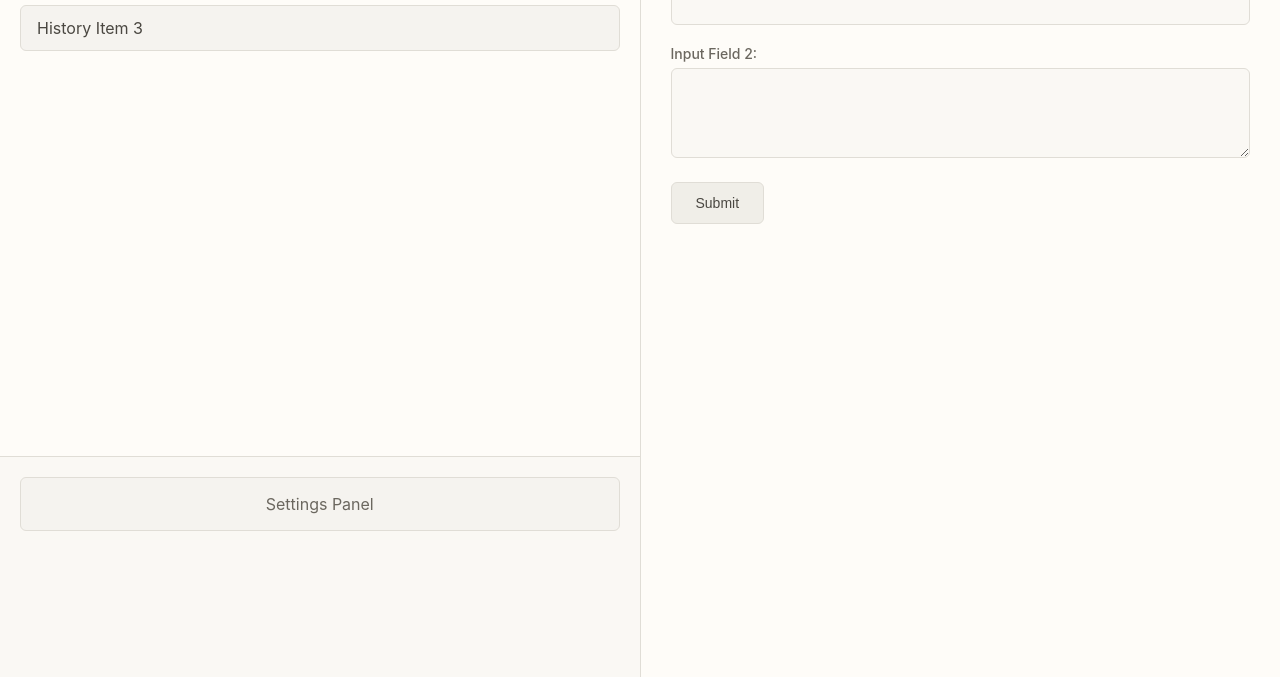
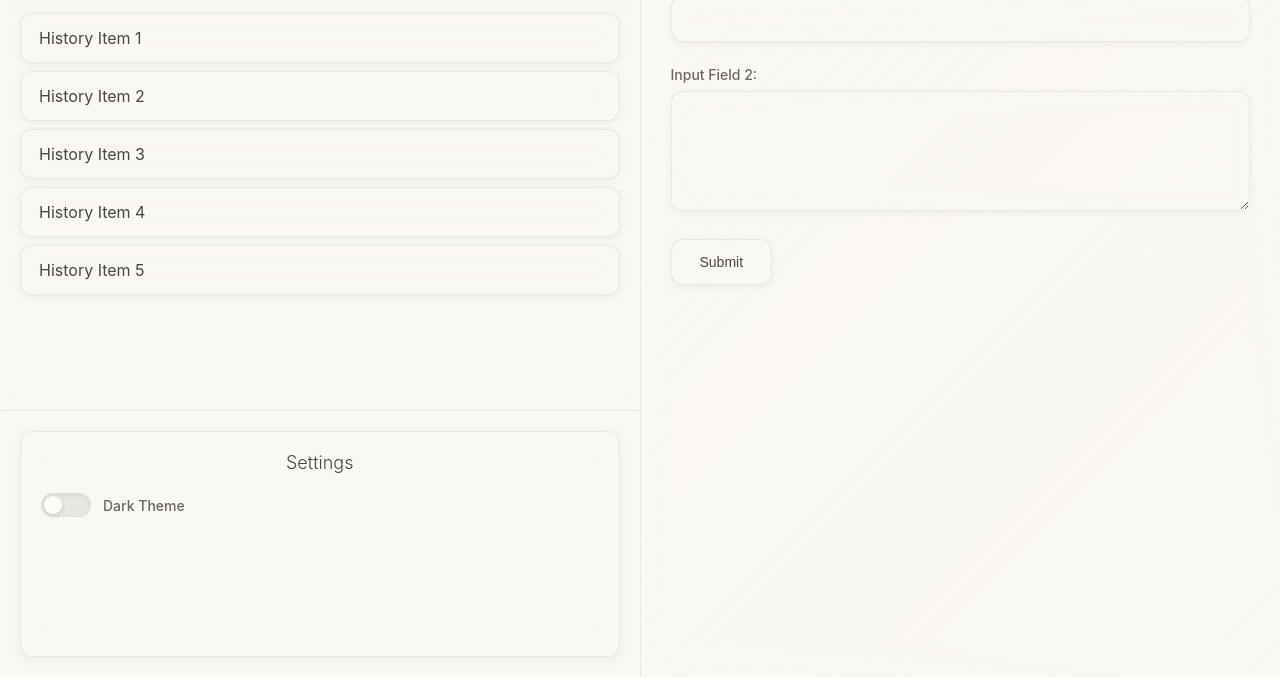
Before and after one commit to c-poramet/HashStorage, a plain HTML site: page index.html in a window 1280 px wide. Shown: the part 123-800 px from the top of the page. Drawn offline with Linux system fonts and the light colour scheme.

Commit message:
Add theme management and enhance UI with glassmorphism effects
- Implemented ThemeManager class for dark/light theme toggling with localStorage persistence.
- Updated index.html to include app title and enhanced settings panel.
- Enhanced styles in style.css for glassmorphism effects and improved transitions.
- Added new history items and improved interaction feedback in history view.

```diff
--- a/index.html
+++ b/index.html
@@ -10,16 +10,32 @@
     <div class="container">
         <!-- Left Column -->
         <div class="left-column">
+            <!-- App Title -->
+            <div class="app-title">
+                <h1>HashStorage</h1>
+            </div>
+
             <!-- History View -->
             <div class="history-view">
                 <div class="history-item">History Item 1</div>
                 <div class="history-item">History Item 2</div>
                 <div class="history-item">History Item 3</div>
+                <div class="history-item">History Item 4</div>
+                <div class="history-item">History Item 5</div>
             </div>
 
             <!-- Settings -->
             <div class="settings">
-                <div class="settings-content">Settings Panel</div>
+                <div class="settings-content">
+                    <h3>Settings</h3>
+                    <div class="setting-item">
+                        <label class="theme-toggle">
+                            <input type="checkbox" id="dark-theme-toggle">
+                            <span class="toggle-slider"></span>
+                            <span class="toggle-label">Dark Theme</span>
+                        </label>
+                    </div>
+                </div>
             </div>
         </div>
 
--- a/script.js
+++ b/script.js
@@ -0,0 +1,70 @@
+// Theme management with localStorage persistence
+class ThemeManager {
+    constructor() {
+        this.darkThemeToggle = document.getElementById('dark-theme-toggle');
+        this.init();
+    }
+
+    init() {
+        // Load saved theme from localStorage or default to light
+        const savedTheme = localStorage.getItem('hashStorageTheme') || 'light';
+        this.applyTheme(savedTheme);
+
+        // Set toggle state
+        this.darkThemeToggle.checked = savedTheme === 'dark';
+
+        // Add event listener for theme toggle
+        this.darkThemeToggle.addEventListener('change', (e) => {
+            const newTheme = e.target.checked ? 'dark' : 'light';
+            this.applyTheme(newTheme);
+            this.saveTheme(newTheme);
+        });
+    }
+
+    applyTheme(theme) {
+        if (theme === 'dark') {
+            document.documentElement.setAttribute('data-theme', 'dark');
+        } else {
+            document.documentElement.removeAttribute('data-theme');
+        }
+    }
+
+    saveTheme(theme) {
+        localStorage.setItem('hashStorageTheme', theme);
+    }
+}
+
+// Initialize theme manager when DOM is loaded
+document.addEventListener('DOMContentLoaded', () => {
+    new ThemeManager();
+
+    // Add some interactive functionality to history items
+    const historyItems = document.querySelectorAll('.history-item');
+    historyItems.forEach((item, index) => {
+        item.addEventListener('click', () => {
+            // Remove active class from all items
+            historyItems.forEach(i => i.classList.remove('active'));
+            // Add active class to clicked item
+            item.classList.add('active');
+            console.log(`Selected history item ${index + 1}`);
+        });
+    });
+
+    // Form submission handler
+    const form = document.querySelector('form');
+    if (form) {
+        form.addEventListener('submit', (e) => {
+            e.preventDefault();
+            console.log('Form submitted');
+            // Add your form handling logic here
+        });
+    }
+});
+
+// Add smooth transitions on theme change
+document.addEventListener('DOMContentLoaded', () => {
+    // Add transition class after initial load to prevent flash
+    setTimeout(() => {
+        document.body.classList.add('theme-transitions');
+    }, 100);
+});
--- a/style.css
+++ b/style.css
@@ -22,11 +22,43 @@ html, body {
     --text-primary: #4a4741;
     --text-secondary: #6b675f;
     --border-color: #e0ddd6;
+    --glass-bg: rgba(250, 248, 244, 0.8);
+    --glass-border: rgba(224, 221, 214, 0.6);
+    --shadow-light: rgba(0, 0, 0, 0.05);
+    --shadow-medium: rgba(0, 0, 0, 0.1);
+}
+
+/* Dark theme colors */
+[data-theme="dark"] {
+    --cream-white: #1a1814;
+    --cream-light: #211e1a;
+    --cream-medium: #2a2620;
+    --cream-dark: #332f28;
+    --cream-darker: #3c3830;
+    --text-primary: #e8e6e0;
+    --text-secondary: #b8b4ac;
+    --border-color: #3c3830;
+    --glass-bg: rgba(33, 30, 26, 0.8);
+    --glass-border: rgba(60, 56, 48, 0.6);
+    --shadow-light: rgba(0, 0, 0, 0.2);
+    --shadow-medium: rgba(0, 0, 0, 0.3);
 }
 
 body {
-    background-color: var(--cream-white);
+    background: linear-gradient(135deg, var(--cream-white) 0%, var(--cream-light) 100%);
     color: var(--text-primary);
+}
+
+/* Theme transitions */
+.theme-transitions,
+.theme-transitions *,
+.theme-transitions *::before,
+.theme-transitions *::after {
+    transition: background-color 0.3s ease,
+                background 0.3s ease,
+                color 0.3s ease,
+                border-color 0.3s ease,
+                box-shadow 0.3s ease !important;
 }
 
 /* Custom scrollbar styling */
@@ -67,51 +99,172 @@ body {
     flex: 1;
     display: flex;
     flex-direction: column;
-    background-color: var(--cream-light);
-    border-right: 1px solid var(--border-color);
+    background: var(--glass-bg);
+    backdrop-filter: blur(10px);
+    border-right: 1px solid var(--glass-border);
+    box-shadow: inset 0 1px 0 rgba(255, 255, 255, 0.1);
 }
 
-/* History view - 3 flex */
+/* App Title - 1 flex */
+.app-title {
+    flex: 1;
+    display: flex;
+    align-items: center;
+    justify-content: center;
+    padding: 20px;
+    background: linear-gradient(135deg, var(--glass-bg) 0%, var(--cream-light) 100%);
+    backdrop-filter: blur(15px);
+    border-bottom: 1px solid var(--glass-border);
+    box-shadow: 0 2px 10px var(--shadow-light);
+}
+
+.app-title h1 {
+    font-size: 28px;
+    font-weight: 300;
+    letter-spacing: 2px;
+    color: var(--text-primary);
+    text-shadow: 0 1px 2px var(--shadow-light);
+}
+
+/* History view - 5 flex */
 .history-view {
+    flex: 5;
+    display: flex;
+    flex-direction: column;
+    padding: 20px;
+    background: var(--glass-bg);
+    backdrop-filter: blur(8px);
+    border-bottom: 1px solid var(--glass-border);
+    overflow-y: auto;
+    gap: 8px;
+}
+
+.history-item {
+    padding: 14px 18px;
+    background: var(--glass-bg);
+    backdrop-filter: blur(12px);
+    border: 1px solid var(--glass-border);
+    border-radius: 12px;
+    transition: all 0.3s ease;
+    cursor: pointer;
+    box-shadow: 0 2px 8px var(--shadow-light);
+    position: relative;
+    overflow: hidden;
+}
+
+.history-item::before {
+    content: '';
+    position: absolute;
+    top: 0;
+    left: -100%;
+    width: 100%;
+    height: 100%;
+    background: linear-gradient(90deg, transparent, rgba(255, 255, 255, 0.1), transparent);
+    transition: left 0.5s ease;
+}
+
+.history-item:hover {
+    background: var(--cream-medium);
+    transform: translateY(-2px);
+    box-shadow: 0 4px 15px var(--shadow-medium);
+}
+
+.history-item:hover::before {
+    left: 100%;
+}
+
+.history-item.active {
+    background: var(--text-primary);
+    color: var(--cream-white);
+    border-color: var(--text-primary);
+    box-shadow: 0 4px 20px var(--shadow-medium);
+}
+
+.history-item.active::before {
+    background: linear-gradient(90deg, transparent, rgba(255, 255, 255, 0.2), transparent);
+}
+
+/* Settings - 3 flex */
+.settings {
     flex: 3;
     display: flex;
     flex-direction: column;
     padding: 20px;
-    background-color: var(--cream-white);
-    border-bottom: 1px solid var(--border-color);
-    overflow-y: auto;
-}
-
-.history-item {
-    padding: 12px 16px;
-    margin-bottom: 8px;
-    background-color: var(--cream-medium);
-    border: 1px solid var(--border-color);
-    border-radius: 6px;
-    transition: background-color 0.2s ease;
-    cursor: pointer;
-}
-
-.history-item:hover {
-    background-color: var(--cream-dark);
-}
-
-/* Settings - 1 flex */
-.settings {
-    flex: 1;
-    display: flex;
-    flex-direction: column;
-    padding: 20px;
-    background-color: var(--cream-light);
+    background: var(--glass-bg);
+    backdrop-filter: blur(10px);
 }
 
 .settings-content {
-    padding: 16px;
-    background-color: var(--cream-medium);
-    border: 1px solid var(--border-color);
-    border-radius: 6px;
+    flex: 1;
+    padding: 20px;
+    background: var(--glass-bg);
+    backdrop-filter: blur(15px);
+    border: 1px solid var(--glass-border);
+    border-radius: 12px;
+    box-shadow: 0 4px 12px var(--shadow-light);
+}
+
+.settings-content h3 {
+    margin-bottom: 20px;
+    color: var(--text-primary);
+    font-weight: 300;
+    font-size: 18px;
     text-align: center;
+}
+
+.setting-item {
+    margin-bottom: 16px;
+}
+
+/* Theme toggle */
+.theme-toggle {
+    display: flex;
+    align-items: center;
+    gap: 12px;
+    cursor: pointer;
+    user-select: none;
+}
+
+.theme-toggle input {
+    display: none;
+}
+
+.toggle-slider {
+    position: relative;
+    width: 50px;
+    height: 24px;
+    background: var(--cream-darker);
+    border-radius: 12px;
+    transition: all 0.3s ease;
+    border: 1px solid var(--glass-border);
+    box-shadow: inset 0 2px 4px var(--shadow-light);
+}
+
+.toggle-slider::before {
+    content: '';
+    position: absolute;
+    top: 2px;
+    left: 2px;
+    width: 18px;
+    height: 18px;
+    background: var(--cream-white);
+    border-radius: 50%;
+    transition: transform 0.3s ease;
+    box-shadow: 0 2px 4px var(--shadow-medium);
+}
+
+.theme-toggle input:checked + .toggle-slider {
+    background: var(--text-primary);
+}
+
+.theme-toggle input:checked + .toggle-slider::before {
+    transform: translateX(26px);
+}
+
+.toggle-label {
+    font-size: 14px;
     color: var(--text-secondary);
+    font-weight: 500;
 }
 
 /* Right column */
@@ -119,7 +272,8 @@ body {
     flex: 1;
     display: flex;
     flex-direction: column;
-    background-color: var(--cream-white);
+    background: var(--glass-bg);
+    backdrop-filter: blur(10px);
 }
 
 /* Input form */
@@ -127,22 +281,25 @@ body {
     flex: 1;
     padding: 30px;
     overflow-y: auto;
+    background: linear-gradient(135deg, var(--glass-bg) 0%, var(--cream-light) 100%);
+    backdrop-filter: blur(15px);
 }
 
 .input-form h2 {
-    margin-bottom: 24px;
+    margin-bottom: 30px;
     color: var(--text-primary);
     font-weight: 300;
-    font-size: 24px;
+    font-size: 28px;
+    text-shadow: 0 1px 2px var(--shadow-light);
 }
 
 .form-group {
-    margin-bottom: 20px;
+    margin-bottom: 24px;
 }
 
 .form-group label {
     display: block;
-    margin-bottom: 6px;
+    margin-bottom: 8px;
     color: var(--text-secondary);
     font-weight: 500;
     font-size: 14px;
@@ -151,46 +308,70 @@ body {
 .form-group input,
 .form-group textarea {
     width: 100%;
-    padding: 12px 16px;
-    border: 1px solid var(--border-color);
-    border-radius: 6px;
-    background-color: var(--cream-light);
+    padding: 14px 18px;
+    border: 1px solid var(--glass-border);
+    border-radius: 12px;
+    background: var(--glass-bg);
+    backdrop-filter: blur(10px);
     color: var(--text-primary);
     font-size: 14px;
-    transition: border-color 0.2s ease, background-color 0.2s ease;
+    transition: all 0.3s ease;
+    box-shadow: 0 2px 8px var(--shadow-light);
 }
 
 .form-group input:focus,
 .form-group textarea:focus {
     outline: none;
-    border-color: var(--cream-darker);
-    background-color: var(--cream-white);
+    border-color: var(--text-secondary);
+    background: var(--cream-light);
+    transform: translateY(-2px);
+    box-shadow: 0 4px 15px var(--shadow-medium);
 }
 
 .form-group textarea {
     resize: vertical;
-    min-height: 80px;
+    min-height: 120px;
 }
 
 button {
-    padding: 12px 24px;
-    background-color: var(--cream-dark);
-    border: 1px solid var(--border-color);
-    border-radius: 6px;
+    padding: 14px 28px;
+    background: var(--glass-bg);
+    backdrop-filter: blur(15px);
+    border: 1px solid var(--glass-border);
+    border-radius: 12px;
     color: var(--text-primary);
     font-size: 14px;
     font-weight: 500;
     cursor: pointer;
-    transition: background-color 0.2s ease, border-color 0.2s ease;
+    transition: all 0.3s ease;
+    box-shadow: 0 2px 8px var(--shadow-light);
+    position: relative;
+    overflow: hidden;
+}
+
+button::before {
+    content: '';
+    position: absolute;
+    top: 0;
+    left: -100%;
+    width: 100%;
+    height: 100%;
+    background: linear-gradient(90deg, transparent, rgba(255, 255, 255, 0.1), transparent);
+    transition: left 0.5s ease;
 }
 
 button:hover {
-    background-color: var(--cream-darker);
-    border-color: #d6d4ce;
+    background: var(--cream-medium);
+    transform: translateY(-2px);
+    box-shadow: 0 4px 15px var(--shadow-medium);
+}
+
+button:hover::before {
+    left: 100%;
 }
 
 button:active {
-    transform: translateY(1px);
+    transform: translateY(0);
 }
 
 /* Responsive design */
@@ -202,11 +383,29 @@ button:active {
     .left-column {
         flex-direction: row;
         border-right: none;
-        border-bottom: 1px solid var(--border-color);
+        border-bottom: 1px solid var(--glass-border);
+        max-height: 40vh;
+    }
+
+    .app-title {
+        flex: 2;
+        border-bottom: none;
+        border-right: 1px solid var(--glass-border);
+    }
+
+    .app-title h1 {
+        font-size: 20px;
+        writing-mode: vertical-lr;
+        text-orientation: mixed;
     }
 
     .history-view {
+        flex: 3;
         border-bottom: none;
-        border-right: 1px solid var(--border-color);
+        border-right: 1px solid var(--glass-border);
+    }
+
+    .settings {
+        flex: 2;
     }
 }
```
